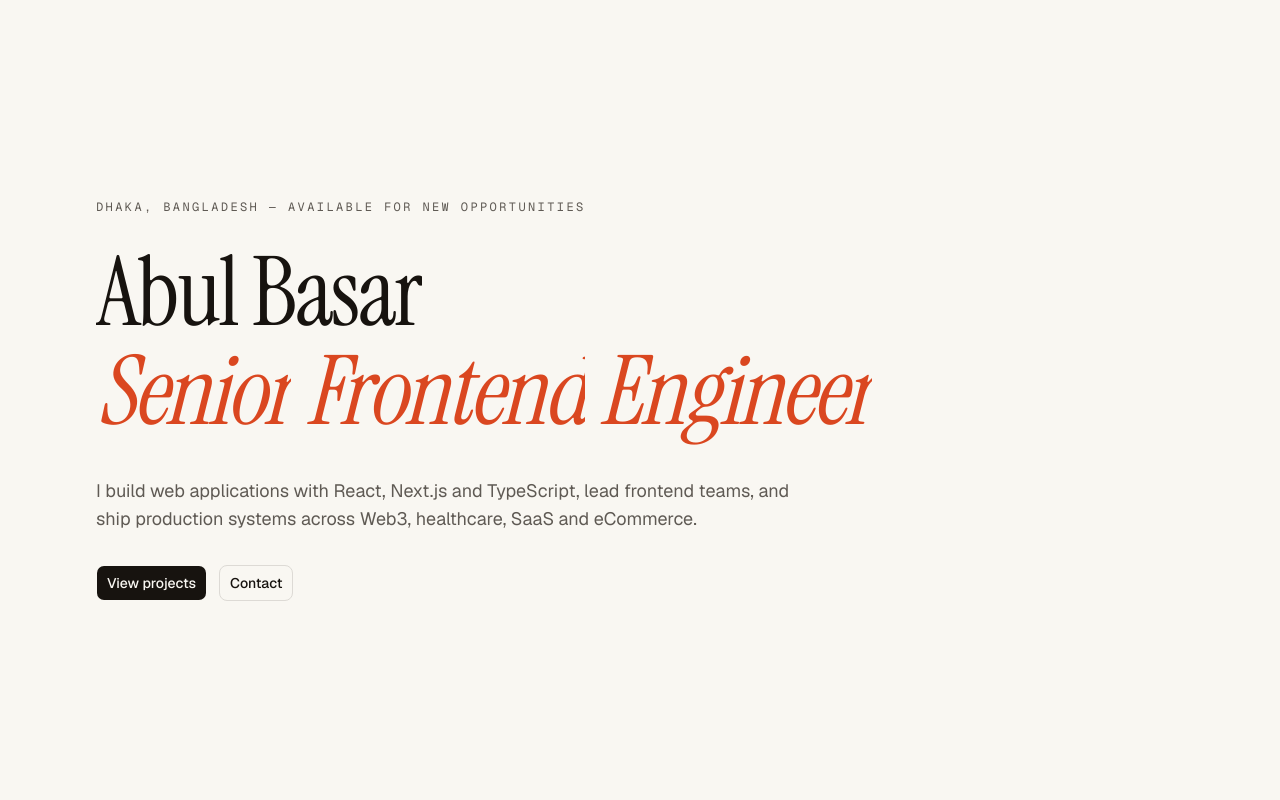
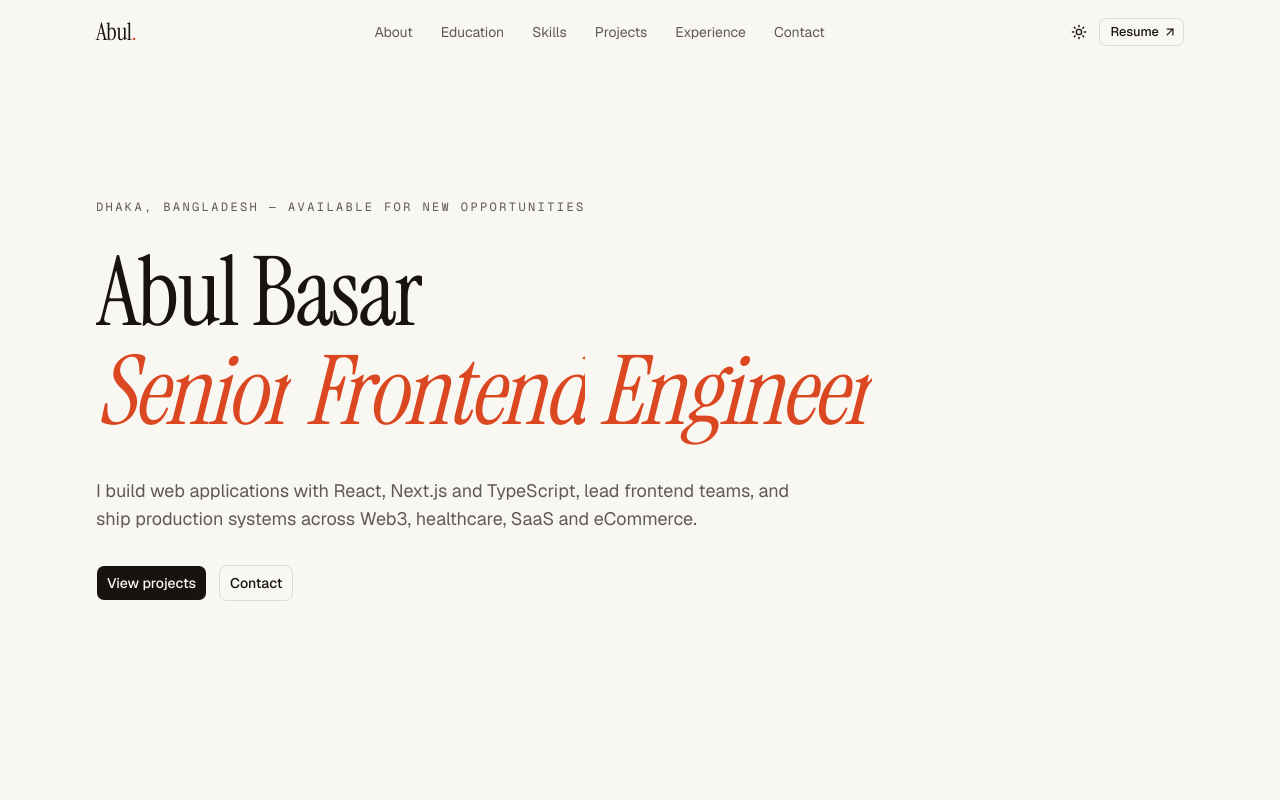
Before and after one commit to AbulBashar38/portfolio-assignment, a Next.js app: page / in a window 1280 px wide. Shown: the top 800 px of the page. Built offline with nearby package versions, Linux system fonts and the light colour scheme.

Commit message:
feat(nav): add sticky navbar with active section indicator

```diff
--- a/src/app/layout.tsx
+++ b/src/app/layout.tsx
@@ -1,5 +1,6 @@
 import type { Metadata } from "next";
 import { Geist, Geist_Mono, Instrument_Serif } from "next/font/google";
+import { Navbar } from "@/components/layout/navbar";
 import { MotionProvider } from "@/components/providers/motion-provider";
 import { ThemeProvider } from "@/components/providers/theme-provider";
 import { profile } from "@/data/profile";
@@ -41,7 +42,10 @@ export default function RootLayout({ children }: LayoutProps<"/">) {
           enableSystem
           disableTransitionOnChange
         >
-          <MotionProvider>{children}</MotionProvider>
+          <MotionProvider>
+            <Navbar />
+            {children}
+          </MotionProvider>
         </ThemeProvider>
       </body>
     </html>
--- /dev/null
+++ b/src/components/layout/navbar.tsx
@@ -0,0 +1,79 @@
+"use client";
+
+import { ArrowUpRightIcon } from "lucide-react";
+import { motion } from "motion/react";
+
+import { Container } from "@/components/layout/container";
+import { ThemeToggle } from "@/components/layout/theme-toggle";
+import { Button } from "@/components/ui/button";
+import { navigation } from "@/data/navigation";
+import { profile } from "@/data/profile";
+import { useActiveSection } from "@/hooks/use-active-section";
+import { cn } from "@/lib/utils";
+
+const sectionIds = navigation.map((item) => item.id);
+const links = navigation.filter((item) => item.id !== "home");
+
+export function Navbar() {
+  const active = useActiveSection(sectionIds);
+
+  return (
+    <header className="fixed inset-x-0 top-0 z-50">
+      <Container className="flex h-16 items-center justify-between gap-6">
+        <a
+          href="#home"
+          className="font-display text-2xl leading-none tracking-tight"
+          aria-label={`${profile.name} — back to top`}
+        >
+          {profile.name.split(" ")[0]}
+          <span className="text-brand">.</span>
+        </a>
+
+        <nav aria-label="Primary" className="hidden md:block">
+          <ul className="flex items-center gap-1">
+            {links.map((item) => {
+              const isActive = active === item.id;
+              return (
+                <li key={item.id}>
+                  <a
+                    href={`#${item.id}`}
+                    aria-current={isActive ? "location" : undefined}
+                    className={cn(
+                      "relative px-3 py-2 text-sm transition-colors",
+                      isActive
+                        ? "text-foreground"
+                        : "text-muted-foreground hover:text-foreground",
+                    )}
+                  >
+                    {item.label}
+                    {isActive && (
+                      <motion.span
+                        layoutId="nav-indicator"
+                        className="absolute inset-x-3 -bottom-0.5 h-px bg-brand"
+                      />
+                    )}
+                  </a>
+                </li>
+              );
+            })}
+          </ul>
+        </nav>
+
+        <div className="flex items-center gap-1">
+          <ThemeToggle />
+          <Button
+            variant="outline"
+            size="sm"
+            asChild
+            className="hidden sm:inline-flex"
+          >
+            <a href={profile.resumeUrl} target="_blank" rel="noreferrer">
+              Resume
+              <ArrowUpRightIcon data-icon="inline-end" />
+            </a>
+          </Button>
+        </div>
+      </Container>
+    </header>
+  );
+}
```
